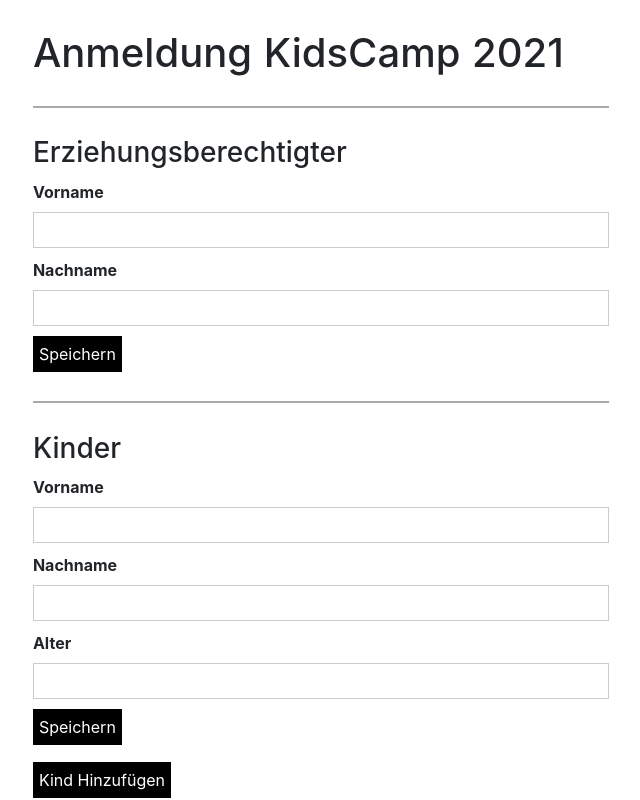
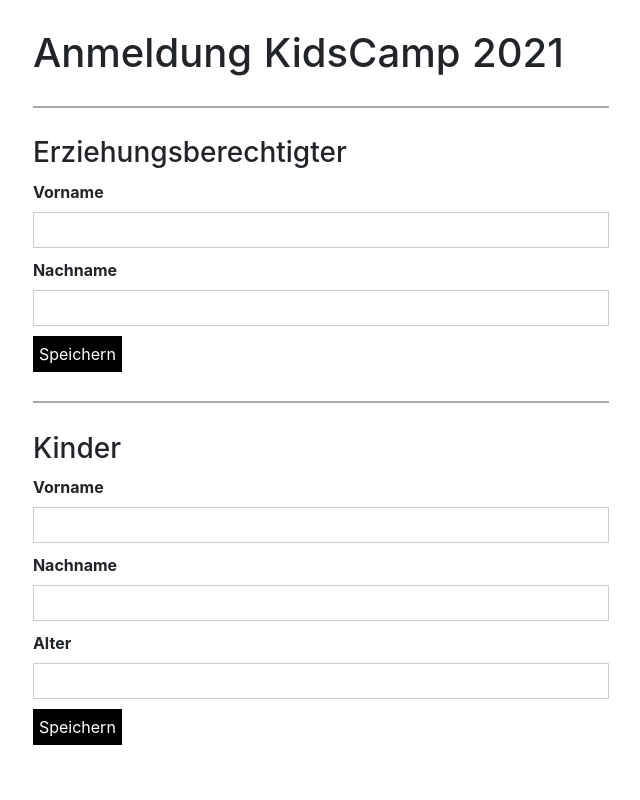
Before and after one commit to fdellekart/kidscamp_manager, a Nuxt app: page / in a window 1280 px wide. Shown: the whole page, without its empty margins (319-959 px from the left). Built offline with nearby package versions, Linux system fonts and the light colour scheme.

Commit message:
Only show button if there is already a child there

```diff
--- a/pages/index.vue
+++ b/pages/index.vue
@@ -33,7 +33,10 @@
         :age="+child.age"
         @toggle-edit="onEditChild($event)"
       />
-      <AppButton class="add-button" @click="isAddingChild = true"
+      <AppButton
+        v-if="children.length > 0"
+        class="add-button"
+        @click="isAddingChild = true"
         >Kind Hinzufügen</AppButton
       >
     </div>
```
